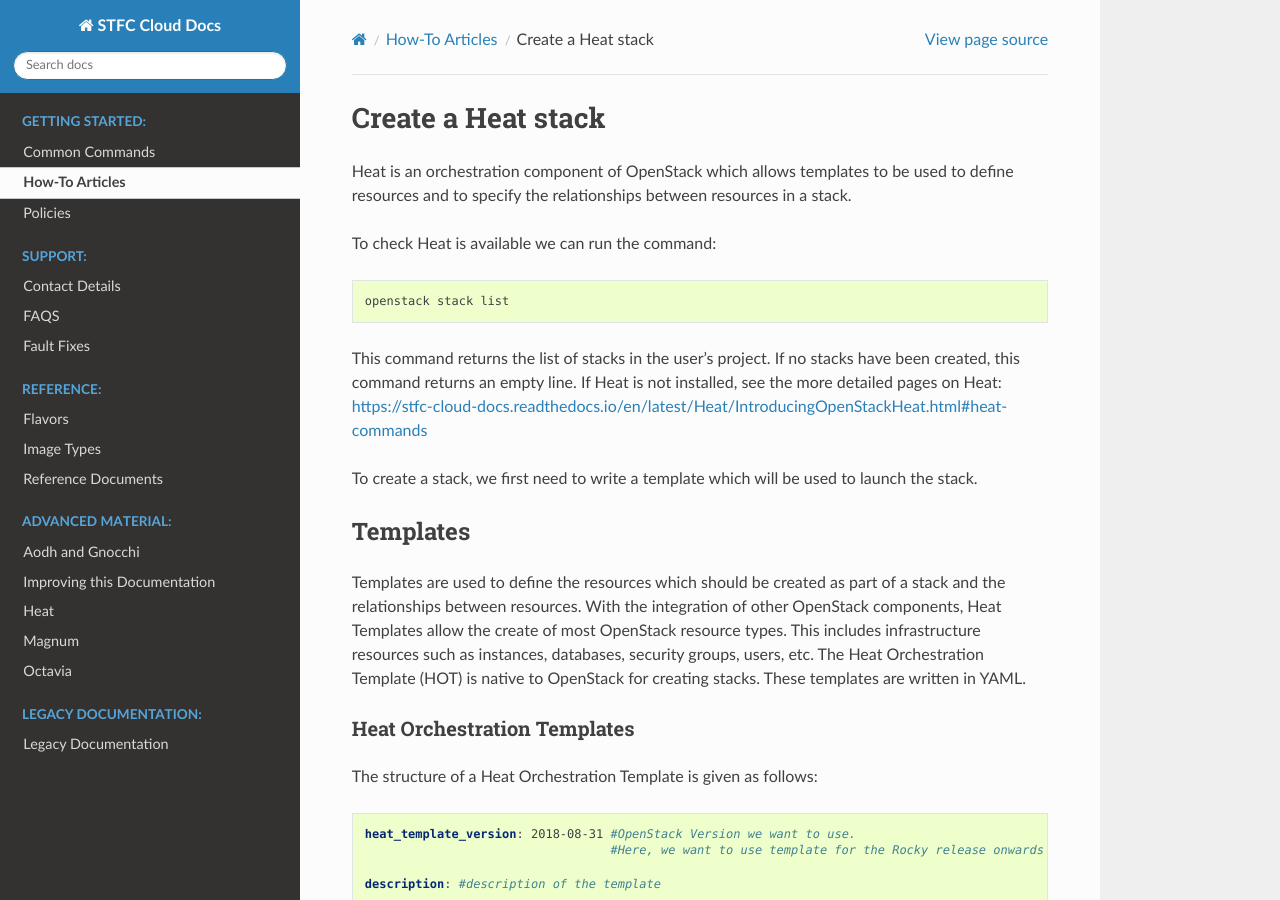
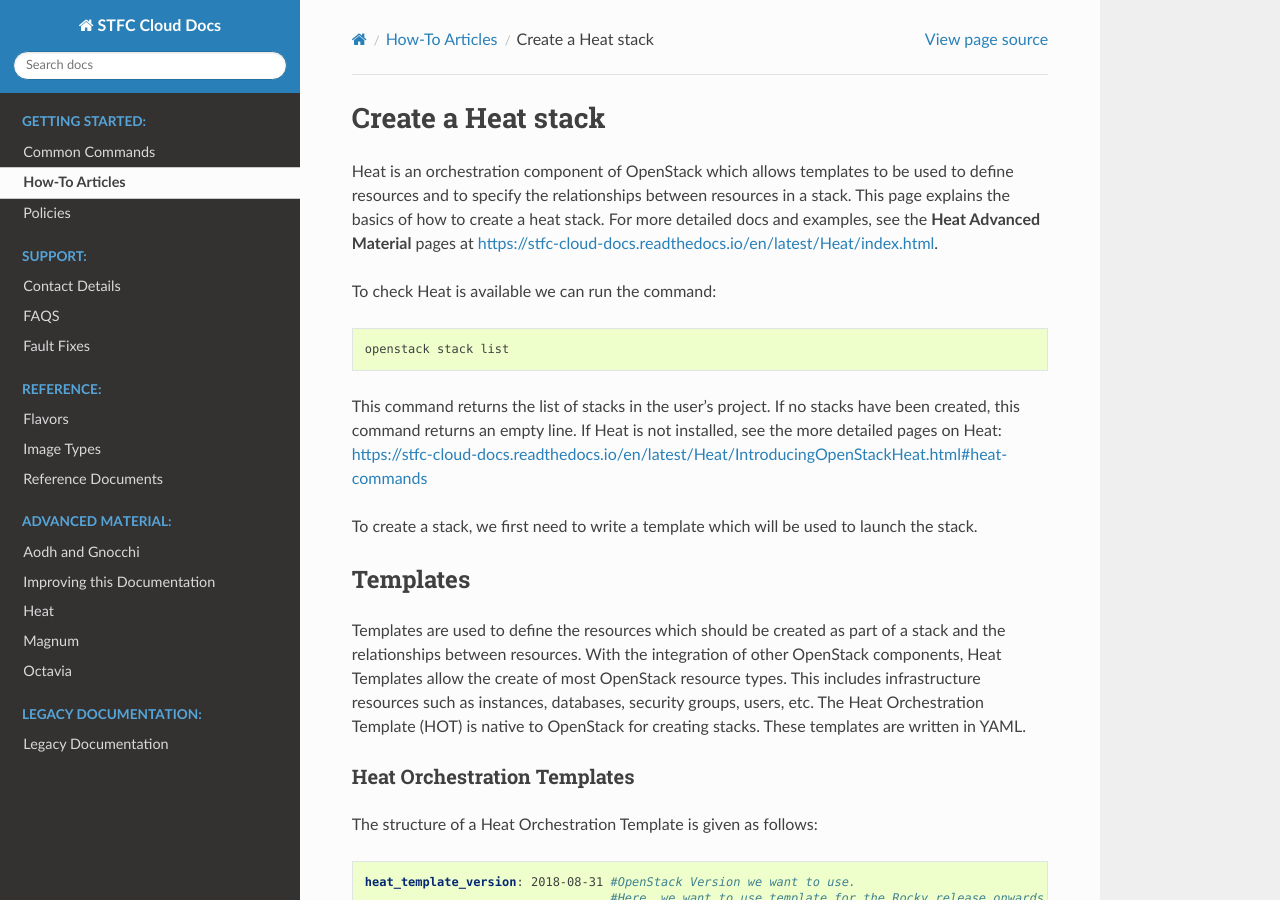
Before and after one commit to stfc/cloud-docs, a Sphinx documentation site: the page built from source/howto/CreateAHeatStack.rst, in a window 1280 px wide and 900 px high. Built offline with Sphinx 7.4.7 and the Read the Docs theme 2.0.0, drawn with Linux system fonts in a browser that asks for light colours; some of the changed text lies outside the part shown.

Commit message:
Added more cross-links

```diff
--- a/source/Heat/IntroducingOpenStackHeat.rst
+++ b/source/Heat/IntroducingOpenStackHeat.rst
@@ -154,7 +154,7 @@
   conditions: #declares any conditions on the stack
 
 
-Please see the documentation **Create a Heat Stack** for an introduction to creating a stack using a HOT template.
+Please see the documentation **Create a Heat Stack** (https://stfc-cloud-docs.readthedocs.io/en/latest/howto/CreateAHeatStack.html) for an introduction to creating a stack using a HOT template.
 
 
 Rocky Heat Templates
--- a/source/howto/CreateAHeatStack.rst
+++ b/source/howto/CreateAHeatStack.rst
@@ -2,7 +2,7 @@
 Create a Heat stack
 ===================
 
-Heat is an orchestration component of OpenStack which allows templates to be used to define resources and to specify the relationships between resources in a stack.
+Heat is an orchestration component of OpenStack which allows templates to be used to define resources and to specify the relationships between resources in a stack. This page explains the basics of how to create a heat stack. For more detailed docs and examples, see the **Heat Advanced Material** pages at https://stfc-cloud-docs.readthedocs.io/en/latest/Heat/index.html.
 
 To check Heat is available we can run the command:
 
@@ -290,7 +290,11 @@
 
 **Note:** Any resources such as instances which have been created specifically for the stack will also be deleted.
 
+################
+Further Reading
+################
 
+For more detailed information on Heat, and to see some example stacks, refer to the advance Heat docs at https://stfc-cloud-docs.readthedocs.io/en/latest/Heat/index.html
 
 ###########
 References
```
